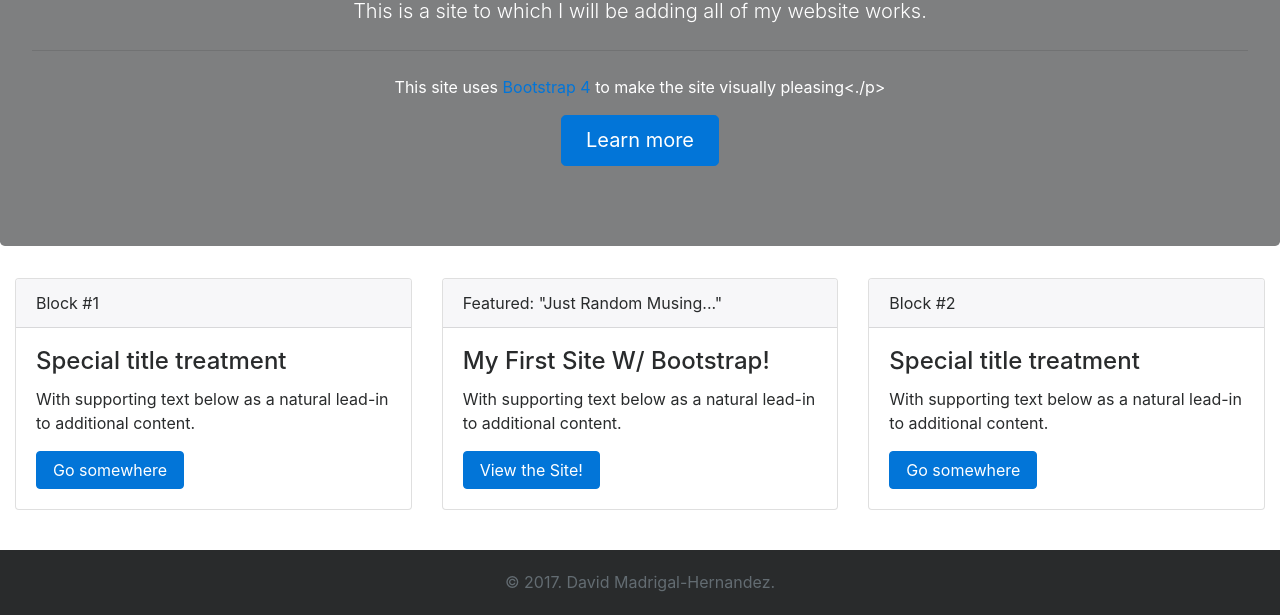
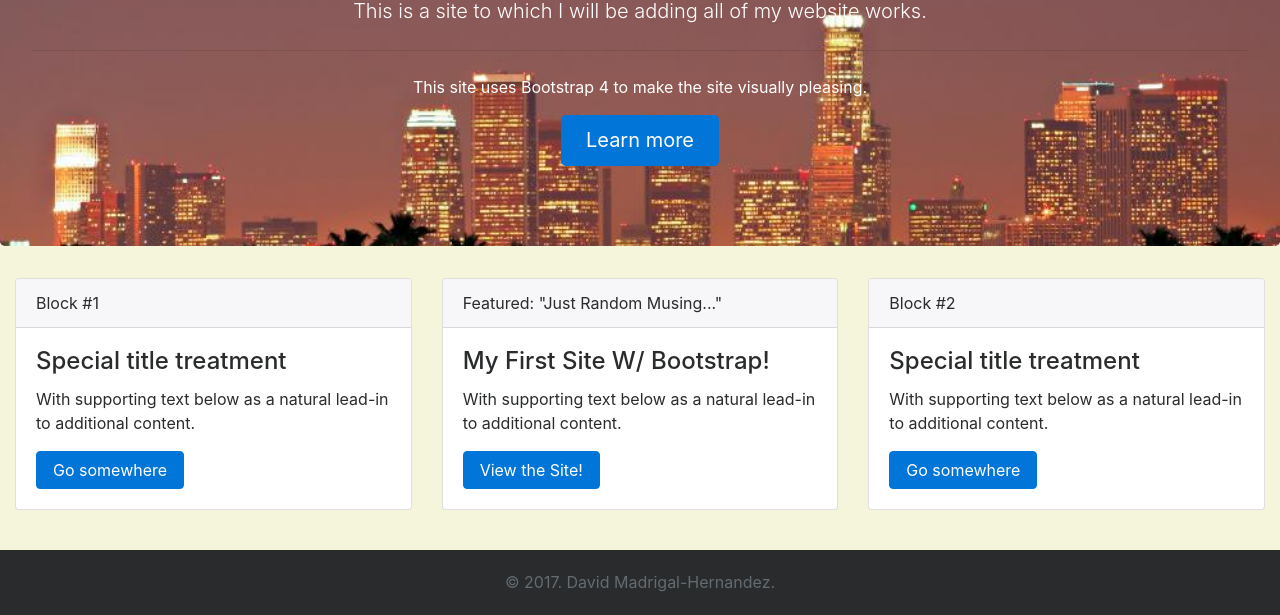
Before and after one commit to MEXdave1997/bootstrap_4.0_site, a plain HTML site: page index.html in a window 1280 px wide. Shown: the part 211-826 px from the top of the page. Drawn offline with nearby package versions, Linux system fonts and the light colour scheme; a script that the page names is missing.

Commit message:
style + content changes + added imgs sources

```diff
--- a/index.html
+++ b/index.html
@@ -11,7 +11,7 @@
     <link rel="stylesheet" href="style.css">
   </head>
   <body>
-    <nav class="navbar navbar-toggleable-lg navbar-inverse bg-inverse">
+    <nav class="navbar navbar-toggleable-lg sticky-top navbar-inverse bg-inverse">
       <button class="navbar-toggler navbar-toggler-right" type="button" data-toggle="collapse" data-target="#navbarSupportedContent" aria-controls="navbarSupportedContent" aria-expanded="false" aria-label="Toggle navigation">
         <span class="navbar-toggler-icon"></span>
       </button>
@@ -35,12 +35,11 @@
       <h1 class="display-3">Welcome!</h1>
       <p class="lead">This is a site to which I will be adding all of my website works.</p>
       <hr class="my-4">
-      <p>This site uses <a href="https://v4-alpha.getbootstrap.com/">Bootstrap 4</a> to make the site visually pleasing<./p>
+      <p>This site uses <a href="https://v4-alpha.getbootstrap.com/"id="bootstrap-link">Bootstrap 4</a> to make the site visually pleasing.</p>
       <p class="lead">
         <a class="btn btn-primary btn-lg" href="#" role="button">Learn more</a>
       </p>
     </div>
-
     <div class="container-fluid" id="card-blocks">
         <div class="row">
             <div class="col-sm-4 col-md-4">
@@ -81,11 +80,10 @@
             </div>
         </div>
     </div>
-
-
     <footer class="footer text-muted">
         <p>&copy 2017. David Madrigal-Hernandez.</p>
     </footer>
+
     <!-- jQuery first, then Tether, then Bootstrap JS. -->
     <script src="https://code.jquery.com/jquery-3.1.1.slim.min.js" integrity="sha384-A7FZj7v+d/sdmMqp/nOQwliLvUsJfDHW+k9Omg/a/EheAdgtzNs3hpfag6Ed950n" crossorigin="anonymous"></script>
     <script src="https://cdnjs.cloudflare.com/ajax/libs/tether/1.4.0/js/tether.min.js" integrity="sha384-DztdAPBWPRXSA/3eYEEUWrWCy7G5KFbe8fFjk5JAIxUYHKkDx6Qin1DkWx51bBrb" crossorigin="anonymous"></script>
--- a/style.css
+++ b/style.css
@@ -1,7 +1,20 @@
+body {
+	background: #f5f5dc;
+}
 .jumbotron {
 	text-align: center;
-	background-color: rgba(41, 43, 44, 0.6);
+	background: url(imgs/los-angeles-skyline.jpg);
+	background-size: cover;
+	background-repeat: no-repeat;
 	color: white;
+}
+#bootstrap-link {
+	text-decoration: none;
+	color: white;
+}
+#bootstrap-link:hover {
+	text-decoration: underline;
+	color: #014c8c;
 }
 #card-blocks {
 	padding-bottom: 20px;
@@ -12,5 +25,6 @@
 	background-color: #292b2c !important;
 	padding-bottom: 5px;
 	padding-top: 20px;
-	/*margin-top: 10px;*/
+	margin-top: 5px;
+	margin-bottom: 0;
 }
```
Also changed, not shown: imgs/los-angeles-skyline.jpg (added).
